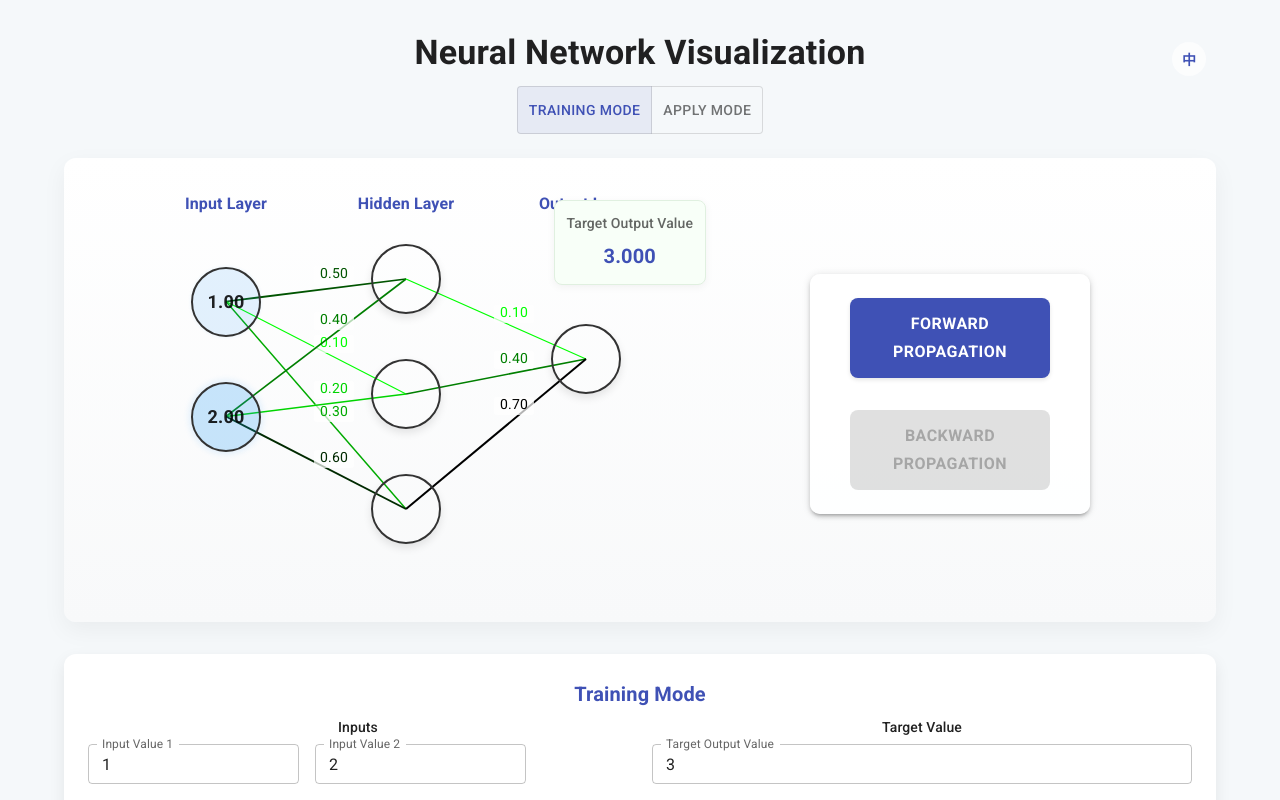
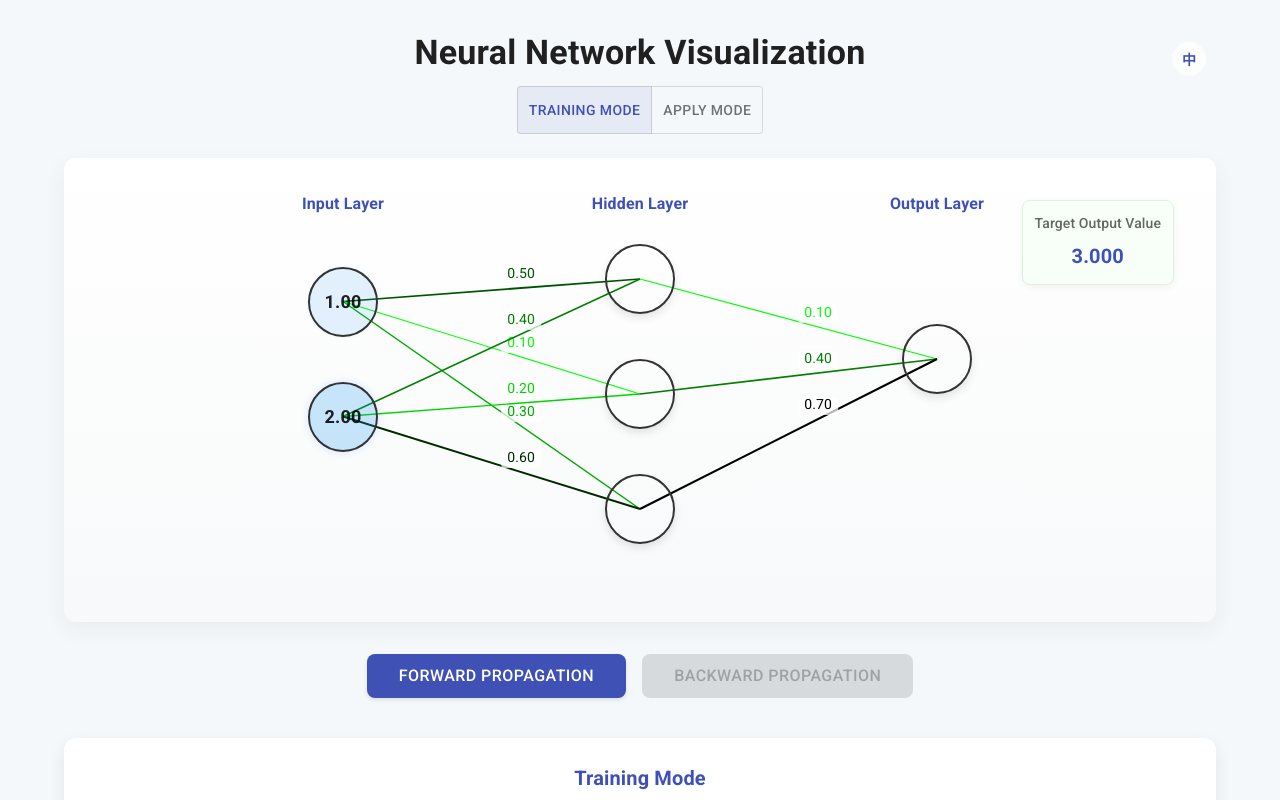
Before and after one commit to DrGGao/NeuralNetworkSimulator, a React (Create React App) app: page / in a window 1280 px wide. Shown: the top 800 px of the page. Built offline with nearby package versions, Linux system fonts and the light colour scheme.

Commit message:
将前向传播和反向传播按钮移动到神经网络图正下方

```diff
--- a/src/components/NeuralNetworkSimulator.js
+++ b/src/components/NeuralNetworkSimulator.js
@@ -511,6 +511,8 @@ const NeuralNetworkSimulator = () => {
         </ToggleButtonGroup>
       </Box>
 
+      {/* 神经网络图和按钮组合在一起 */}
+      <Box sx={{ mb: 4 }}>
         <NetworkContainer>
           <Box
             sx={{
@@ -564,44 +566,18 @@ const NeuralNetworkSimulator = () => {
 
             <TargetValueDisplay targetValue={targetValue} mode={mode} />
           </Box>
+        </NetworkContainer>
 
-        {/* 按钮部分从这里开始 - 加强样式并确保位于图表正下方 */}
-        {mode === "train" && (
-          <Box
-            sx={{
-              display: 'flex',
-              justifyContent: 'center',
-              mt: 4,
-              mb: 3,
-              position: 'relative',
-              zIndex: 2,
-              width: '100%',
-            }}
-          >
-            <Paper
-              elevation={3}
-              sx={{
-                py: 2,
-                px: 4,
-                borderRadius: '10px',
-                background: 'rgba(255, 255, 255, 0.9)',
-                display: 'flex',
-                flexDirection: 'column',
-                gap: 2,
-                width: '280px'
-              }}
-            >
+        {/* 按钮直接放在神经网络图下方 */}
+        <Box sx={{ display: 'flex', justifyContent: 'center', mt: 3 }}>
+          {mode === "train" ? (
+            <>
               <StyledButton
                 variant="contained"
                 color="primary"
                 onClick={handleForwardPropagation}
                 disabled={forwardDisabled}
-                size="large"
-                sx={{
-                  fontSize: '16px',
-                  py: 1.5,
-                  fontWeight: 'bold'
-                }}
+                sx={{ fontSize: '16px', px: 4 }}
               >
                 {t('forwardPropagation')}
               </StyledButton>
@@ -610,57 +586,23 @@ const NeuralNetworkSimulator = () => {
                 color="secondary"
                 onClick={handleBackwardPropagation}
                 disabled={backwardDisabled}
-                size="large"
-                sx={{
-                  fontSize: '16px',
-                  py: 1.5,
-                  fontWeight: 'bold'
-                }}
+                sx={{ fontSize: '16px', px: 4 }}
               >
                 {t('backwardPropagation')}
               </StyledButton>
-            </Paper>
-          </Box>
-        )}
-        {mode === "apply" && (
-          <Box
-            sx={{
-              display: 'flex',
-              justifyContent: 'center',
-              mt: 4,
-              mb: 3,
-              position: 'relative',
-              zIndex: 2,
-              width: '100%',
-            }}
-          >
-            <Paper
-              elevation={3}
-              sx={{
-                py: 2,
-                px: 4,
-                borderRadius: '10px',
-                background: 'rgba(255, 255, 255, 0.9)'
-              }}
-            >
+            </>
+          ) : (
             <StyledButton
               variant="contained"
               color="primary"
               onClick={handleApplyNetwork}
-                size="large"
-                sx={{
-                  fontSize: '16px',
-                  px: 6,
-                  py: 1.5,
-                  fontWeight: 'bold'
-                }}
+              sx={{ fontSize: '16px', px: 6 }}
             >
               {t('applyNetwork')}
             </StyledButton>
-            </Paper>
+          )}
         </Box>
-        )}
-      </NetworkContainer>
+      </Box>
 
       <ControlPanel
         input1={inputs[0]}
@@ -680,7 +622,7 @@ const NeuralNetworkSimulator = () => {
         backwardDisabled={backwardDisabled}
         mode={mode}
         outputValue={layerOutputs.A2[0] || 0}
-        hideButtons={true} // 添加一个属性，告诉ControlPanel隐藏按钮
+        hideButtons={true}
       />
     </Box>
   );
```
Lines whose indentation alone changed are shown as unchanged.
